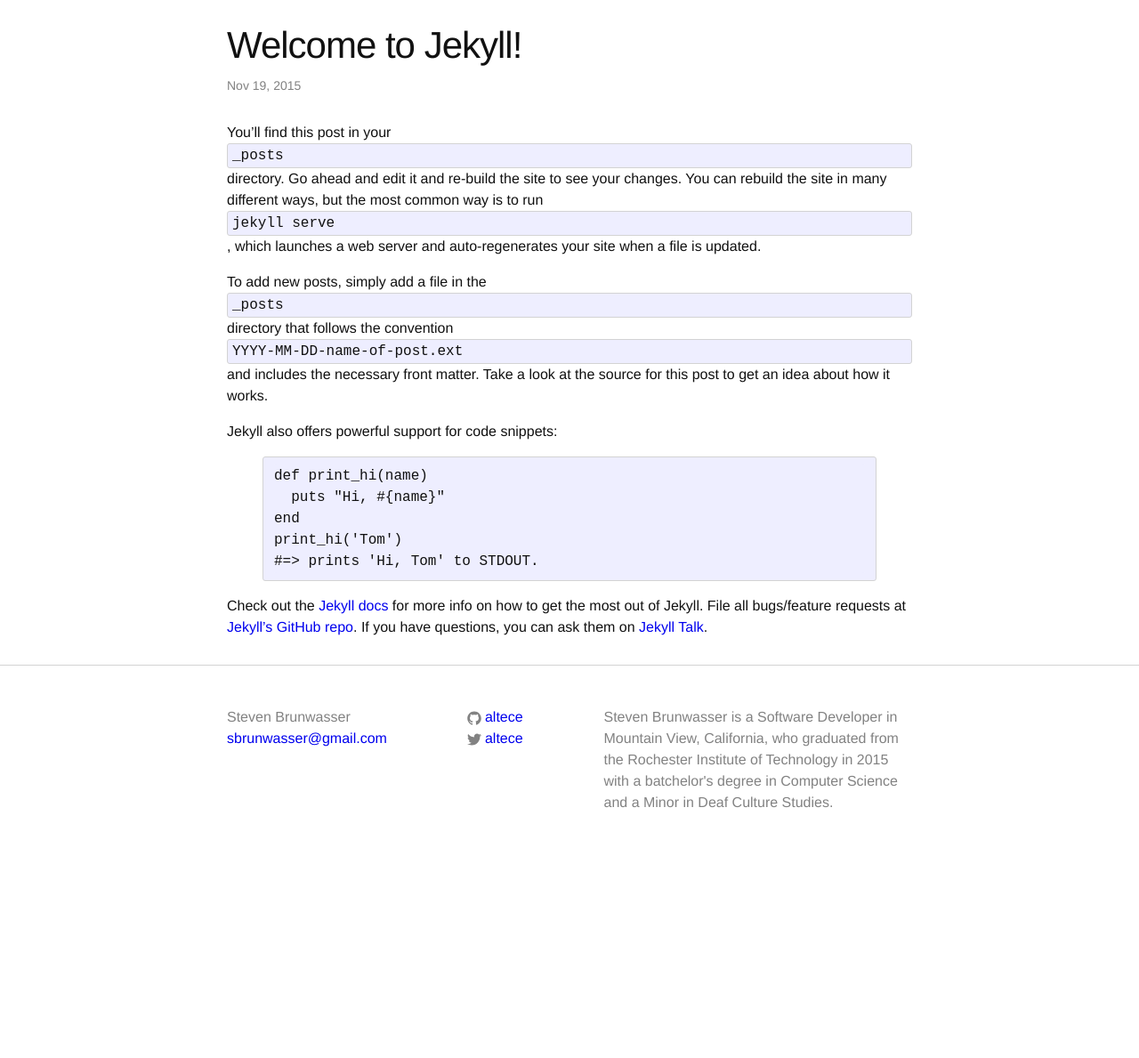
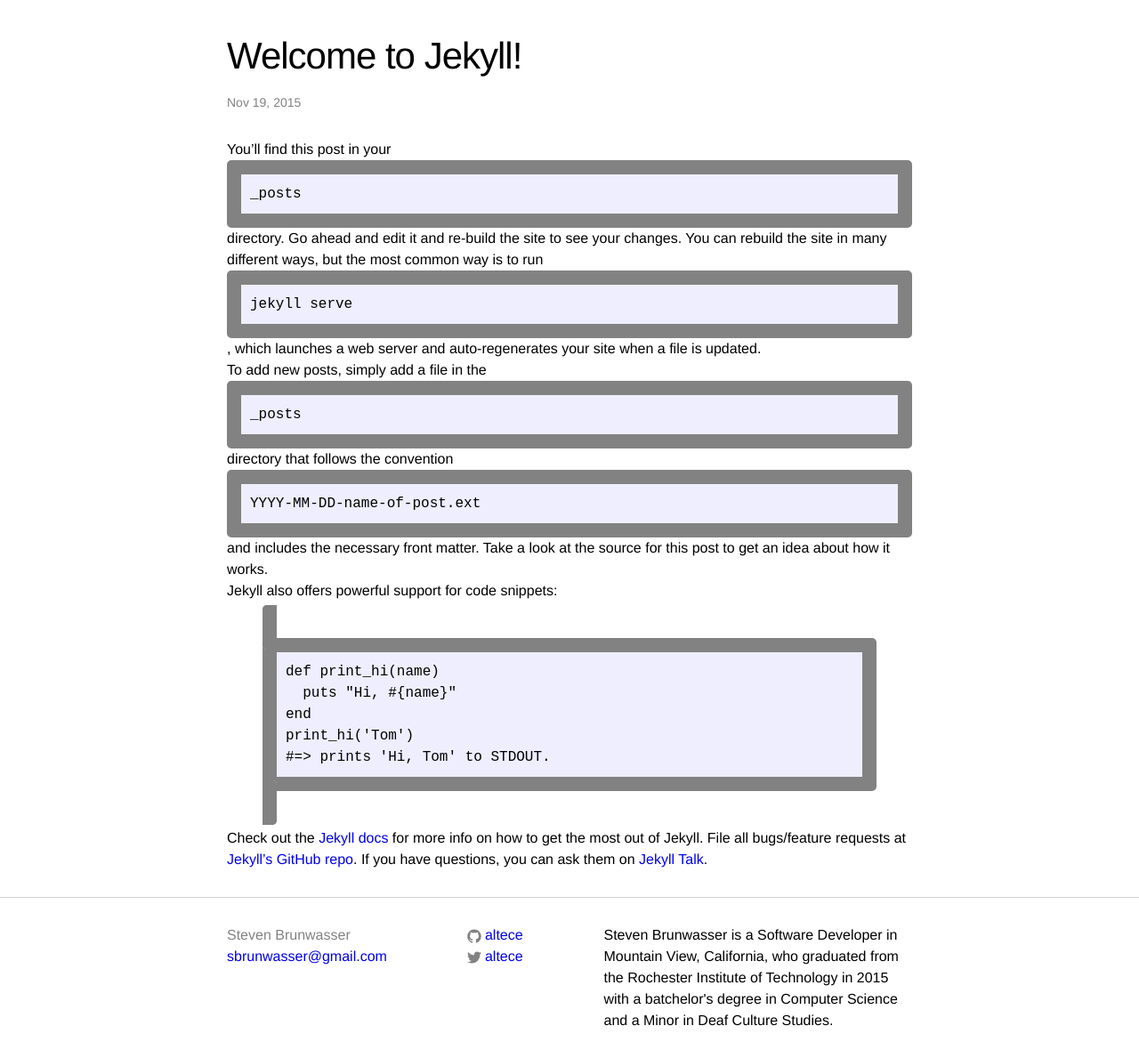
Before and after one commit to libsteve/altece.github.io, a Jekyll site: the page built from _posts/2015-11-18-welcome-to-jekyll.markdown, in a window 1280 px wide. Shown: the part 250-1439 px from the top of the page at 89% size. Built offline with Jekyll 4.4.1, drawn with Linux system fonts in a browser that asks for light colours; before the commit the page ends 1210 px from its top, so only the background shows below that.

Commit message:
Cleaned up text styling

```diff
--- a/css/text.css
+++ b/css/text.css
@@ -1,68 +1,140 @@
 /**
- * Text Attributes
+ * Text Constants
  */
 
-small { font-size: smaller; }
-strong { font-weight: bold; }
-pre, samp, code { font-family: monospace; }
-var { font-style: italic; }
+p, body, blockquote, figcaption, var, pre, code, samp, dl, ol, ul {
+    --grey: #828282;
+    --light-grey: #d3d3d3;
+    --dark-grey: #5f5f5f;
 
-sub, sup, abbr { display: inline; }
-sub, sup { font-size: smaller; }
-sub { vertical-align: sub; }
-sup { vertical-align: super; }
+    --code-color: #eef;
 
-a { text-decoration: none; }
-
-blockquote {
-    color: var(--grey-color);
-    font-style: italic;
-    letter-spacing: -1px;
+    --list-indent: 22px;
 }
-
-/**
- * Margins, Padding, Borders, and Display
- */
-
-header, nav, pre, code, samp, hr { display: block; margin: 0; padding: 0; }
-
-
-figcaption { font-size: smaller; }
-
-dl, ol, ul { padding-left: var(--unit-space); }
-
-blockquote {
-    margin: 1em, 40px;
-    border-left: 4px, solid, var(--grey-color-light);
-    padding-left: calc(var(--unit-space) / 2);
-}
-blockquote > :last-child { margin-bottom: 0; }
-
-img, image { max-width: 100%; vertical-align: middle; }
-
-pre, samp, code {
-    border: 1px solid var(--grey-color-light);
-    border-radius: 3px;
-    background-color: var(--code-background-color);
-}
-
-code { padding: 1px 5px; }
-pre { padding: 8px 12px; overflow-x: auto; }
-pre > code { border: 0; padding: 1px 0; }
 
 /**
  * Headings
  */
 
- h1, h2, h3, h4, h5, h6 {
-    display: block;
-    font-weight: var(--font-weight-bold);
-    padding: 0;
+h1, h2, h3, h4, h5, h6 {
+    --normal: 400;
+    --bolder: 500;
 }
 
-h1 { font-size: 2em; margin: 0.25em 0; }
-h2 { font-size: 1.5em; margin: 0.25em 0; }
-h3 { font-size: 1.17em; margin: 0.25em 0; }
-h4 { font-size: 1em; margin: 0.25em 0; }
-h5 { font-size: 0.83em; margin: 0.25em 0; }
-h6 { font-size: 0.67em; margin: 0.25em 0; }
+h1, h2, h3, h4, h5, h6 { display: block; margin: 0; padding: 0; }
+
+h1 { font-size: 1.75em; margin-top: 1em   ; margin-bottom: 0.5em ; }
+h2 { font-size: 1.5em ; margin-top: 0.50em; margin-bottom: 0.25em; }
+h3 { font-size: 1.25em; margin-top: 0.25em; margin-bottom: 0.15em; }
+h4 { font-size: 1.15em; margin-top: 0.15em; margin-bottom: 0.1em ; }
+h5 { font-size: 1em   ; margin-top: 0.1em ; margin-bottom: 0.1em ; }
+h6 { font-size: 0.85em; margin-top: 0.1em ; margin-bottom: 0.1em ; }
+
+h1, h2, h3, h4 { font-weight: var(--normal); }
+h5, h6         { font-weight: var(--bolder); }
+
+h1, h2, h3 { font-variant: normal    ; }
+h4, h5, h6 { font-variant: small-caps; }
+
+/**
+ * Main Body and Paragraphs
+ */
+
+ body, p {
+    display: block; margin: 0; padding: 0;
+
+    /**/ font-family: "Helvetica Neue", Helvetica, Arial, sans-serif; /*/
+    font-family: 'Segoe UI', Tahoma, Geneva, Verdana, sans-serif; /**/
+    font-variant: normal;
+    font-variant-ligatures: common-ligatures;
+    font-weight: normal;
+    font-style: normal;
+    font-size: 16px;
+
+    color: black;
+    line-height: 1.5em;
+
+    margin: 0; padding: 0;
+
+    text-decoration: none;
+
+    border-style: none;
+}
+
+/**
+ * Basic Text Formatting
+ */
+
+a, b, i, sub, sup, abbr {
+    display: inline;
+    margin: 0; padding: 0;
+    font-size: inherit;
+    font-style: inherit;
+    font-weight: inherit;
+    text-decoration: inherit;
+    vertical-align: inherit;
+
+    border-style: none;
+}
+
+a { text-decoration: none; }
+b { font-weight: bold; }
+i { font-style: italic; }
+
+small { font-size: smaller; }
+strong { font-size: larger; }
+
+sub, sup { font-size: smaller; }
+sub { vertical-align: sub; }
+sup { vertical-align: super; }
+
+blockquote {
+    display: block; margin: 0; padding: 0.5em;
+
+    color: var(--grey);
+    font-size: larger;
+    font-weight: lighter;
+    font-variant: normal;
+    font-variant-ligatures: common-ligatures;
+    text-decoration: none;
+
+    border-style: none;
+}
+
+figcaption {
+    display: inline;
+    margin: 0; padding: 0;
+
+    font-size: small;
+    font-weight: normal;
+    font-family: monospace;
+    font-variant: small-caps;
+    vertical-align: baseline;
+    color: var(--grey);
+}
+
+/**
+ * Code and Data
+ */
+
+var, pre, samp, code {
+    color: black;
+    background-color: var(--code-color);
+    border-color: var(--grey);
+    border-style: solid;
+    border-radius: 5px;
+    border-width: 1em;
+    overflow-x: auto;
+}
+
+var, pre { display: inline; margin: 0; padding: 0; }
+samp, code { display: block; margin: 0; padding: 10px; }
+
+pre, samp, code { font-family: monospace; font-style: normal; font-weight: normal; }
+var { font-style: oblique, italic; font-weight: normal; color: var(--dark-grey); }
+
+/**
+ * Lists
+ */
+
+ dl, ol, ul { display: block; margin: 0; padding: 0; padding-left: var(--list-indent); }
```
